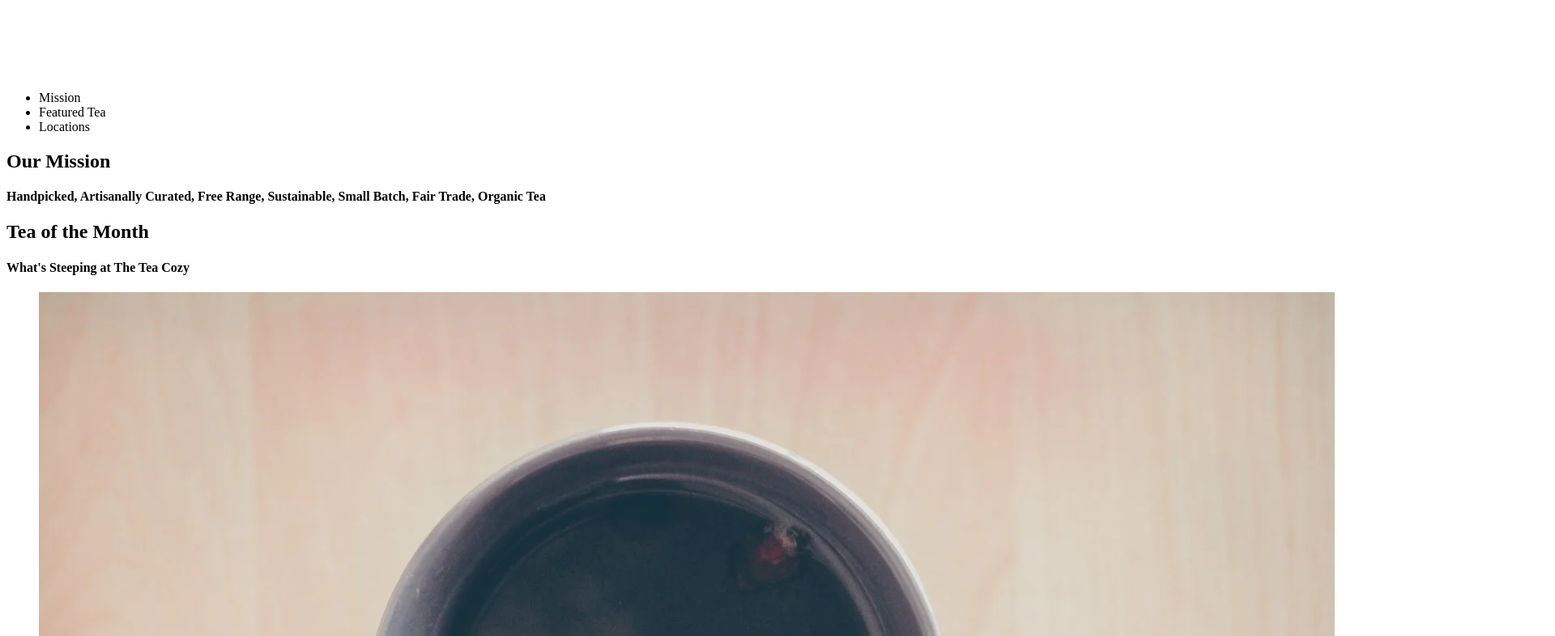
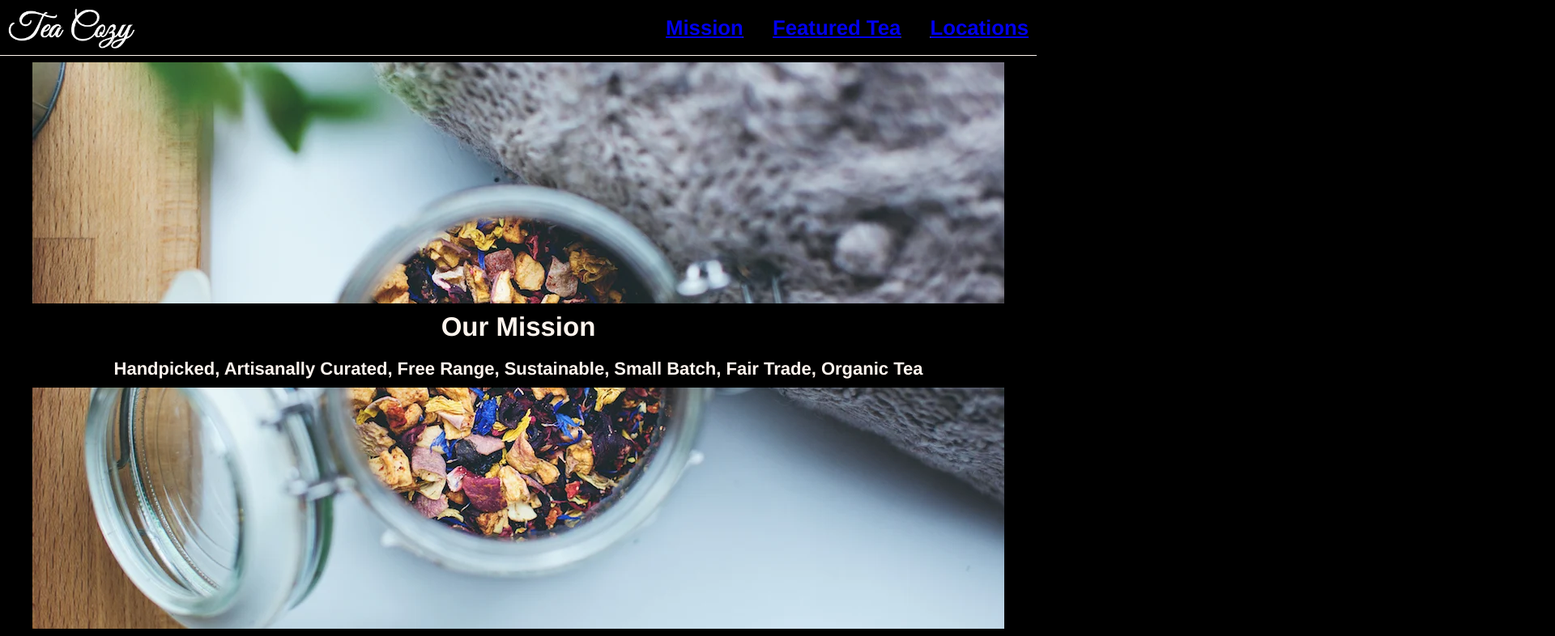
Before and after one commit to jolbol1/tea_cozy, a plain HTML site: page index.html in a window 1280 px wide. Shown: the top 786 px of the page at 81% size, 1920 px wide, since content can reach past the window. Drawn offline with Linux system fonts and the light colour scheme.

Commit message:
inital css, messy but working

```diff
--- a/css/style.css
+++ b/css/style.css
@@ -0,0 +1,140 @@
+* {
+    box-sizing: border-box;
+
+}
+*::before, *::after {
+    box-sizing: border-box;
+}
+
+html {
+    font-family: Helvetica, sans-serif;
+    font-size: 22px;
+    color: seashell;
+    background-color: black;
+
+    text-align: center;
+}
+
+main, footer {
+    position: relative;
+    margin: 0;
+    top: 69px;
+}
+
+.logo-container, .nav {
+    margin-top: 0;
+    display: flex;
+    height: 69px;
+    margin-left: 10px;
+    width: 50%;
+    align-items: center;
+}
+
+.logo-container img {
+    height: 50px;
+}
+
+header {
+    background-color: black;
+    position: fixed;
+    height: 69px;
+    top: 0;
+    right: 0;
+    left: 0;
+    border-bottom: 1px solid seashell;
+    display: flex;
+    justify-content: space-between;
+    z-index: 15;
+}
+
+.nav {
+    font-size: 1rem;
+    justify-content: space-between;
+    margin: 0;
+    width: 35%;
+    margin-right: 10px;
+    text-decoration: underline;
+}
+
+.mission, .tea-month, .locations {
+    margin: 0 auto;
+    margin-bottom: 2%;
+    display: flex;
+    height: 700px;
+    background-repeat: no-repeat;
+    background-size: cover;
+    justify-content: center;
+    align-items: center;
+    width: 1200px;
+    flex-flow: column nowrap;
+}
+
+.mission-banner, .month-header {
+    display: inline-flex;
+    background-color: black;
+    width: 100%;
+    max-width: 1200px;
+    justify-content: center;
+    align-items: center;
+    flex-flow: column wrap;
+}
+
+h2, h4 {
+    width: 100%;
+    margin: 10px 0;
+}
+
+#mission {
+    background-image: url(../img/img-mission-background.jpg);
+
+}
+
+#locations {
+    background-image: url(../img/img-locations-background.jpg);
+
+}
+
+
+.tea-showcase {
+    height: 700px;
+    display: flex;
+    justify-content: center;
+    flex-flow: row wrap;
+}
+
+.tea-showcase img {
+    height: 200px;
+    width: 300px;
+}
+
+.tea-showcase figcaption {
+    margin-top: 10px;
+}
+
+.location-boxes {
+    width: 100%;
+    display: flex;
+    align-items: center;
+    justify-content: center;
+}
+
+.location-boxes div {
+    background-color: black;
+    min-width: 300px;
+    max-width: 300px;
+    margin: 0 40px;
+    opacity: 1;
+}
+
+.locations {
+    height: 500px;
+}
+
+.contact-info {
+    margin: 0 auto;
+    width: 100%;
+}
+
+.copyright {
+    text-align: left;
+}
--- a/index.html
+++ b/index.html
@@ -4,29 +4,28 @@
     <meta charset="UTF-8">
     <meta http-equiv="X-UA-Compatible" content="IE=edge">
     <meta name="viewport" content="width=device-width, initial-scale=1.0">
-    <title>Document</title>
+    <link href="./css/style.css" rel="stylesheet">
+    <title>Tea Cozy</title>
 </head>
 <body>
     <header>
         <div class="logo-container">
             <img src="img/img-tea-cozy-logo.png">
         </div>
-        <nav>
-            <ul>
-                <li>Mission</li>
-                <li>Featured Tea</li>
-                <li>Locations</li>
-            </ul>
-        </nav>
+        <div class="nav">
+            <h3><a href="#mission">Mission</a></h3>
+            <h3><a href="#featured">Featured Tea</a></h3>
+            <h3><a href="#locations">Locations</a></h3>
+        </div>
     </header>
     <main>
-        <section class="mission">
+        <section class="mission" id="mission">
             <div class="mission-banner">
                 <h2>Our Mission</h2>
                 <h4>Handpicked, Artisanally Curated, Free Range, Sustainable, Small Batch, Fair Trade, Organic Tea</h4>
             </div>
         </section>
-        <section class="tea-month">
+        <section class="tea-month" id="featured">
             <div class="month-header">
                 <h2>Tea of the Month</h2>
                 <h4>What's Steeping at The Tea Cozy</h4>
@@ -54,8 +53,10 @@
                 </figure>
             </div>
         </section>
-        <section class="locations">
-            <h2>Locations</h2>
+        <section class="locations" id="locations">
+            <div class="location-header">
+                <h2>Locations</h2>
+            </div>
             <div class="location-boxes">
                 <div class="downtown">
                     <h3>Downtown</h3>
```
